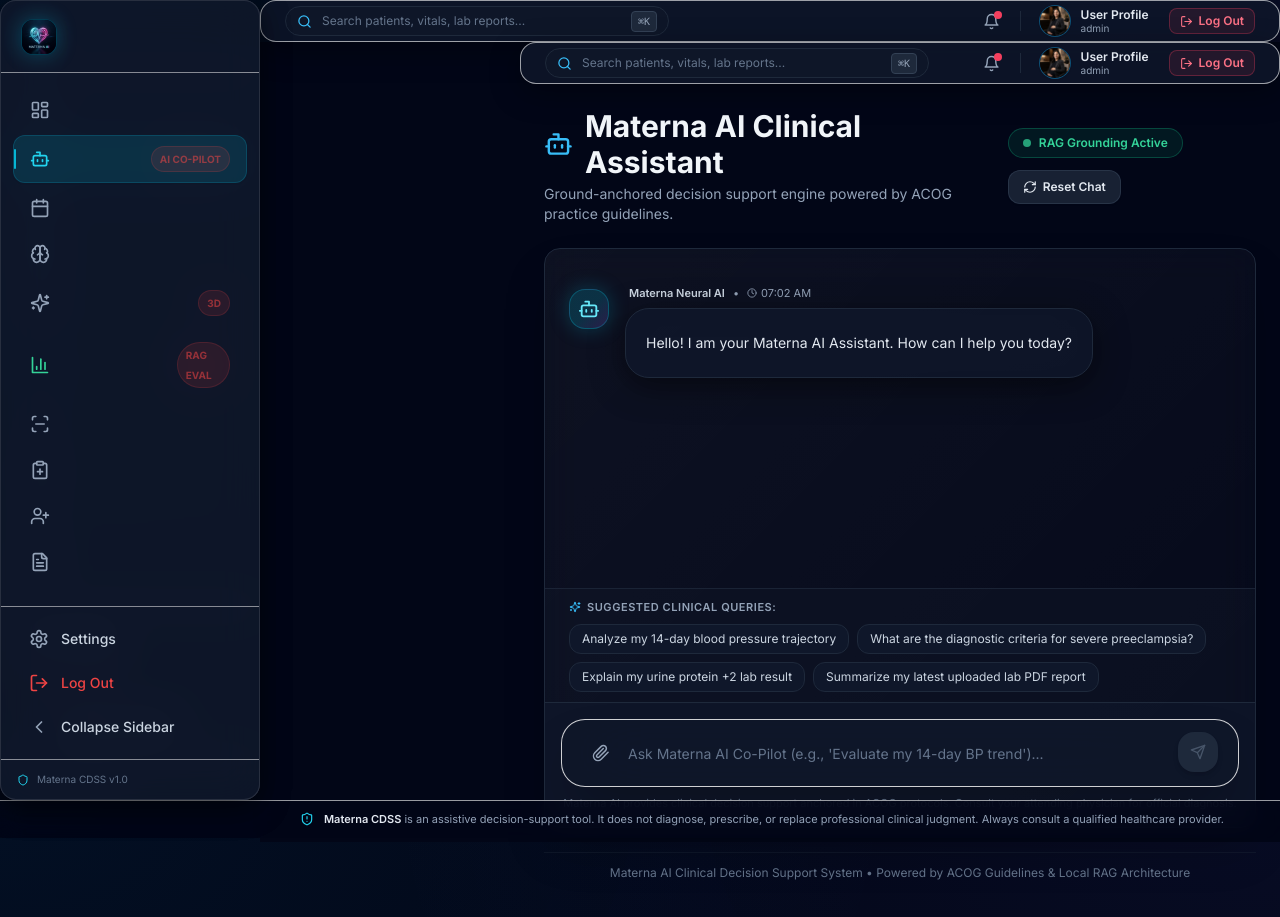
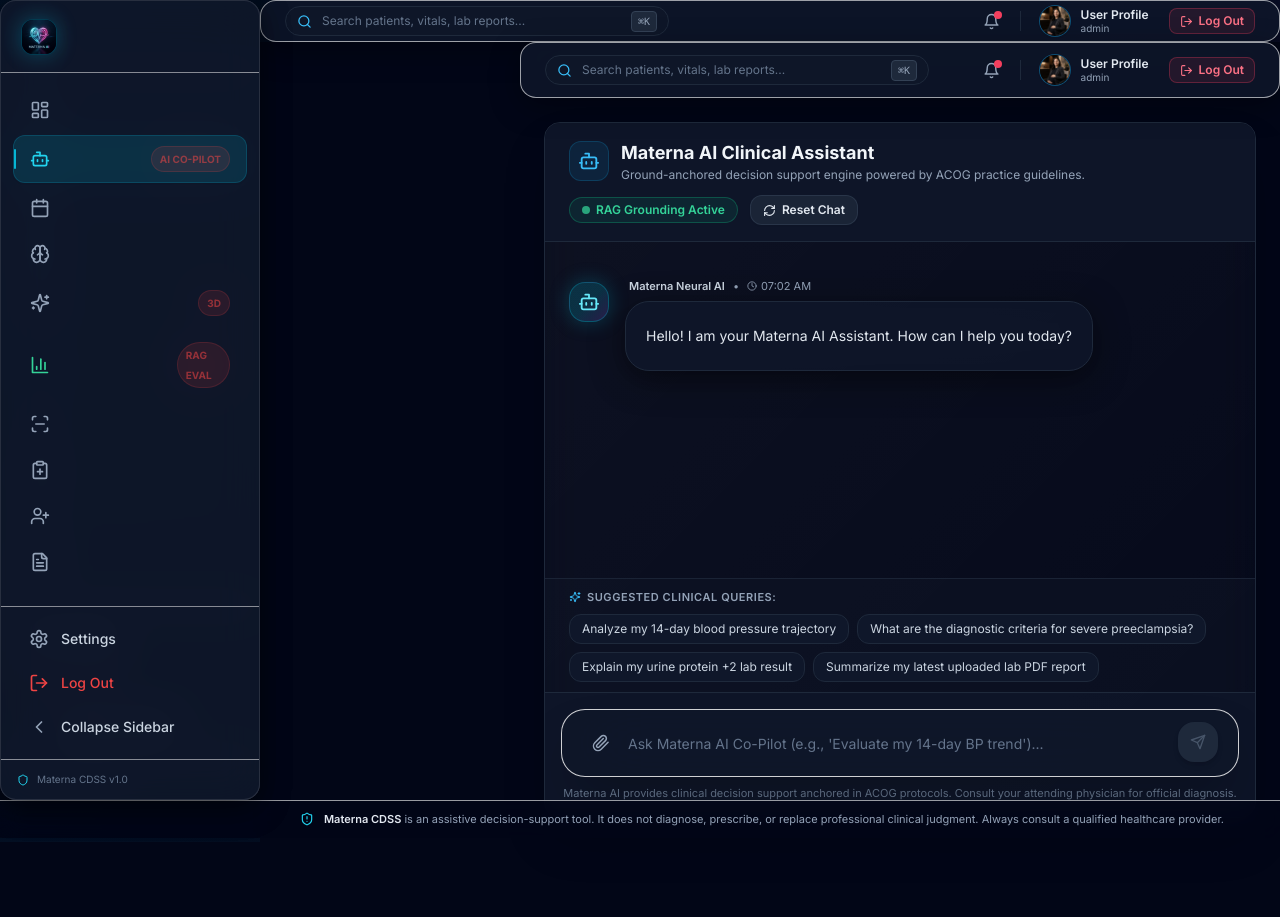
Before and after one commit to SayedELMASRY2/medical-system, a Next.js app in the folder frontend/: page /chat in a window 1280 px wide. After the commit the page ends 842 px from the top, so only its background shows below. Built offline with nearby package versions, Linux system fonts and the light colour scheme; sample sign-in values are in the browser's storage.

Commit message:
style: consolidate chat page into a single unified top header bar inside GlassCard

```diff
--- a/frontend/src/app/chat/page.tsx
+++ b/frontend/src/app/chat/page.tsx
@@ -170,34 +170,39 @@ export default function ChatAIPage() {
       <Sidebar />
       <div className="flex-1 lg:ml-[var(--sidebar-width)] flex flex-col min-h-screen">
         <Header />
-        <main className="p-6 max-w-7xl mx-auto space-y-6 flex-1 flex flex-col w-full">
-          {/* Standard Page Header matching Dashboard & OCR pages */}
-          <div className="flex flex-col md:flex-row md:items-center justify-between gap-4 animate-fade-in">
+        <main className="p-4 md:p-6 max-w-7xl mx-auto flex-1 flex flex-col w-full min-h-[calc(100vh-4rem)]">
+          {/* Main Chat Container - Single Card with integrated Header */}
+          <GlassCard className="flex-1 flex flex-col min-h-[600px] p-0 overflow-hidden border-slate-800 shadow-2xl">
+            {/* Single Unified Card Header Bar */}
+            <div className="p-4 px-6 bg-slate-900/90 border-b border-slate-800 flex items-center justify-between flex-wrap gap-3">
+              <div className="flex items-center gap-3">
+                <div className="w-10 h-10 rounded-xl bg-sky-500/10 border border-sky-500/20 flex items-center justify-center text-sky-400">
+                  <Bot size={22} />
+                </div>
                 <div>
-              <h1 className="text-3xl font-bold text-slate-100 mb-1 flex items-center gap-3">
-                <Bot size={30} className="text-sky-400" />
+                  <h1 className="text-base md:text-lg font-bold text-slate-100 flex items-center gap-2">
                     Materna AI Clinical Assistant
                   </h1>
-              <p className="text-slate-400 text-sm">
+                  <p className="text-slate-400 text-xs">
                     Ground-anchored decision support engine powered by ACOG practice guidelines.
                   </p>
                 </div>
-            <div className="flex items-center gap-3 flex-wrap">
-              <span className="px-3.5 py-1.5 rounded-full bg-emerald-500/10 text-emerald-400 text-xs font-semibold border border-emerald-500/30 flex items-center gap-2">
+              </div>
+
+              <div className="flex items-center gap-3">
+                <span className="px-3 py-1 rounded-full bg-emerald-500/10 text-emerald-400 text-xs font-semibold border border-emerald-500/30 flex items-center gap-1.5">
                   <span className="w-2 h-2 rounded-full bg-emerald-400 animate-pulse" /> RAG Grounding Active
                 </span>
                 <button
                   onClick={clearChat}
-                className="btn-secondary text-xs flex items-center gap-1.5 py-2 px-3.5"
+                  className="btn-secondary text-xs flex items-center gap-1.5 py-1.5 px-3"
                   title="Reset conversation"
                 >
-                <RefreshCw size={14} /> Reset Chat
+                  <RefreshCw size={13} /> Reset Chat
                 </button>
               </div>
             </div>
 
-          {/* Main Chat Container */}
-          <GlassCard className="flex-1 flex flex-col min-h-[580px] p-0 overflow-hidden border-slate-800 shadow-2xl">
             {/* Active Risk Notification (Only when triggered) */}
             {activeRisk === "RED" && (
               <div className="bg-rose-500/20 border-b border-rose-500/40 p-3 px-6 text-rose-300 text-xs font-semibold flex items-center justify-between animate-fade-in">
@@ -224,7 +229,7 @@ export default function ChatAIPage() {
             )}
 
             {/* Scrollable Message History */}
-            <div className="flex-1 p-4 md:p-6 overflow-y-auto space-y-4 max-h-[520px]">
+            <div className="flex-1 p-4 md:p-6 overflow-y-auto space-y-4 max-h-[550px]">
               {messages.map((msg) => (
                 <ChatBubble key={msg.id} message={msg} />
               ))}
@@ -259,11 +264,6 @@ export default function ChatAIPage() {
               <ChatInput onSend={handleSend} disabled={isTyping} />
             </div>
           </GlassCard>
-
-          {/* Footer matching application standards */}
-          <footer className="py-3 text-center text-xs text-slate-500 border-t border-slate-800/40 mt-auto">
-            Materna AI Clinical Decision Support System • Powered by ACOG Guidelines & Local RAG Architecture
-          </footer>
         </main>
       </div>
     </div>
```
Lines whose indentation alone changed are shown as unchanged.
